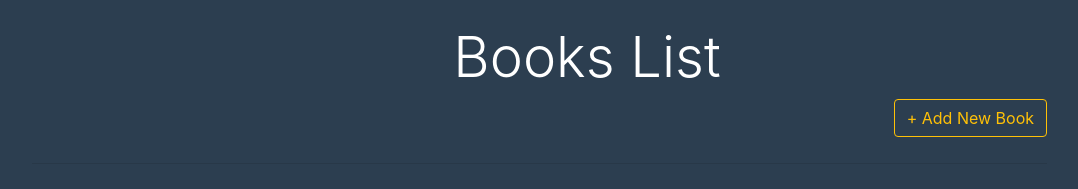
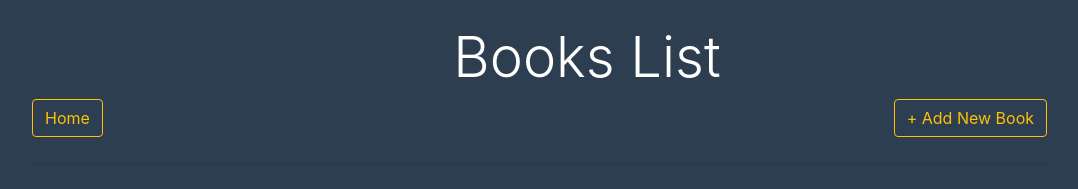
Before and after one commit to misor-digital/mern_logrocket, a React (Create React App) app in the folder client/: page /books in a window 1280 px wide. Shown: the top 189 px of the page, without its empty margins (53-1131 px from the left). Built offline with nearby package versions, Linux system fonts and the light colour scheme; no server answers.

Commit message:
[client] home link on BookList

```diff
--- a/client/src/BookList/BookListView.js
+++ b/client/src/BookList/BookListView.js
@@ -25,6 +25,11 @@ const BookListView = (props) => {
 
           <div className='col-md-11'>
             <ButtonLink
+              path      = '/'
+              className = 'btn-outline-warning float-left'
+              title     = 'Home'
+            />
+            <ButtonLink
               path      = '/books/create'
               className = 'btn-outline-warning float-right'
               title     = '+ Add New Book'
```
